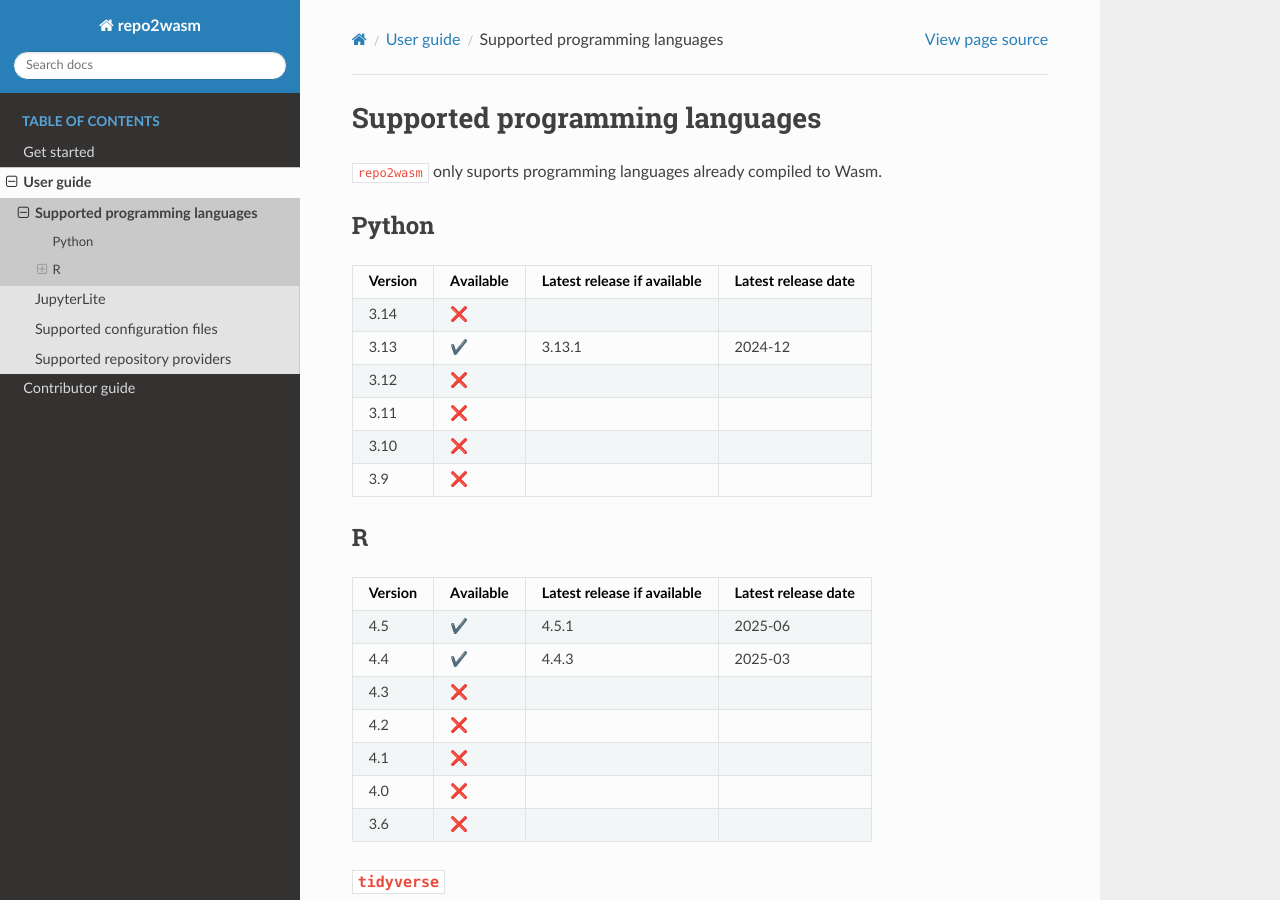
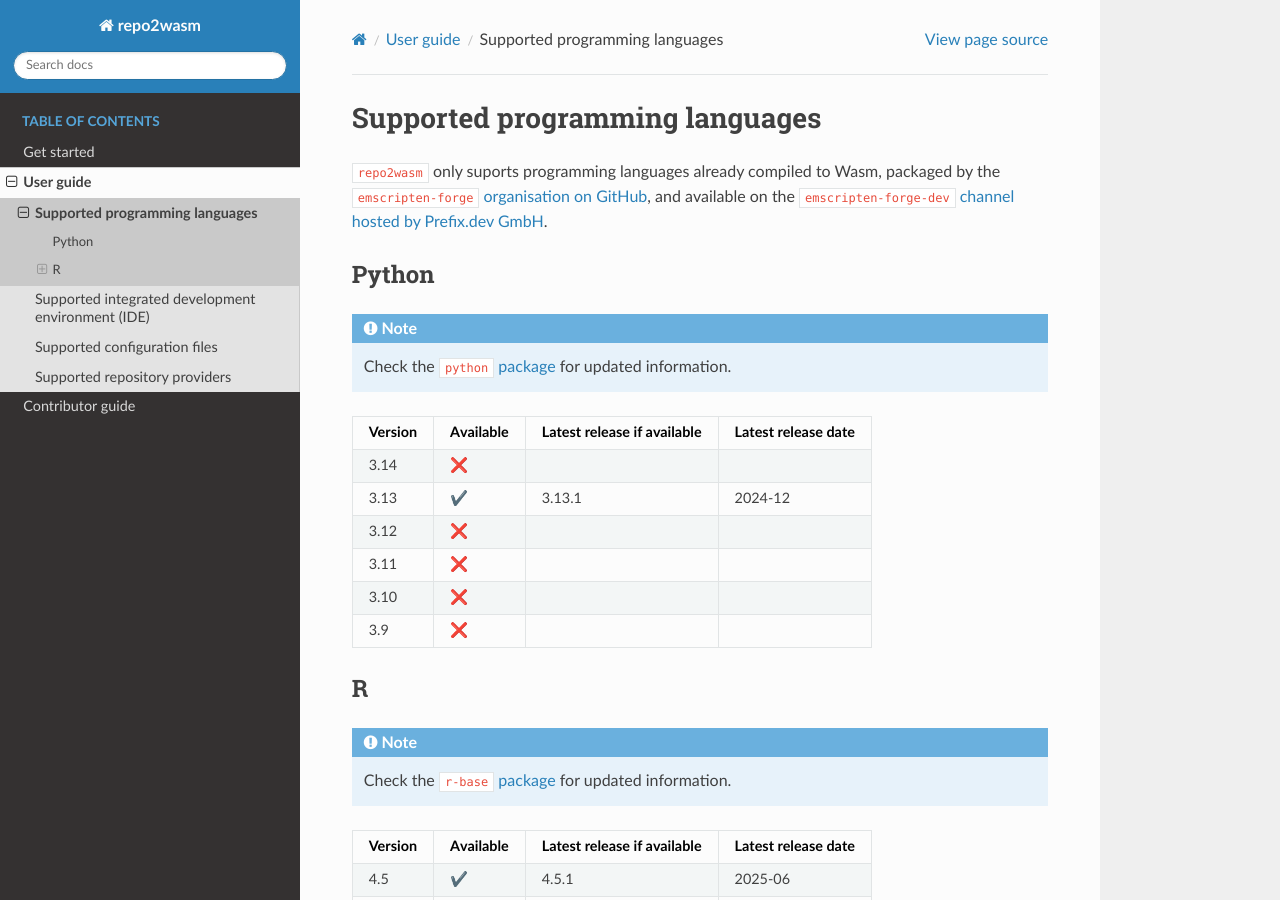
Before and after one commit to repo2wasm/repo2wasm-py, a Sphinx documentation site: the page built from docs/source/user-guide/supported-programming-languages.md, in a window 1280 px wide and 900 px high. Built offline with Sphinx 7.4.7 and the Read the Docs theme 3.1.0, drawn with Linux system fonts in a browser that asks for light colours.

Commit message:
Improve documentation

````diff
--- a/docs/source/user-guide/index.md
+++ b/docs/source/user-guide/index.md
@@ -5,7 +5,7 @@
 :caption: Table of Contents
 
 supported-programming-languages.md
-jupyterlite.md
+supported-ide.md
 supported-configuration-files.md
 supported-repository-providers.md
 ```
--- a/docs/source/user-guide/jupyterlite.md
+++ /dev/null
@@ -1 +0,0 @@
-# JupyterLite
--- a/docs/source/user-guide/supported-programming-languages.md
+++ b/docs/source/user-guide/supported-programming-languages.md
@@ -2,9 +2,13 @@
 
 # Supported programming languages
 
-`repo2wasm` only suports programming languages already compiled to Wasm.
+`repo2wasm` only suports programming languages already compiled to Wasm, packaged by the [`emscripten-forge` organisation on GitHub](https://github.com/emscripten-forge), and available on the [`emscripten-forge-dev` channel hosted by Prefix.dev GmbH](https://prefix.dev/channels/emscripten-forge-dev).
 
 ## Python
+
+```{note}
+Check the [`python` package](https://prefix.dev/channels/emscripten-forge-dev/packages/python) for updated information.
+```
 
 | Version | Available | Latest release if available | Latest release date |
 | --- | --- | --- | --- |
@@ -16,6 +20,10 @@
 | 3.9  | ❌ | | |
 
 ## R
+
+```{note}
+Check the [`r-base` package](https://prefix.dev/channels/emscripten-forge-dev/packages/r-base) for updated information.
+```
 
 | Version | Available | Latest release if available | Latest release date |
 | --- | --- | --- | --- |
````
Also changed, not shown: docs/source/get-started/index.md (+6 -2 lines), docs/source/index.md (+3 -2 lines), docs/source/user-guide/supported-ide.md (added, +10 -0 lines).
